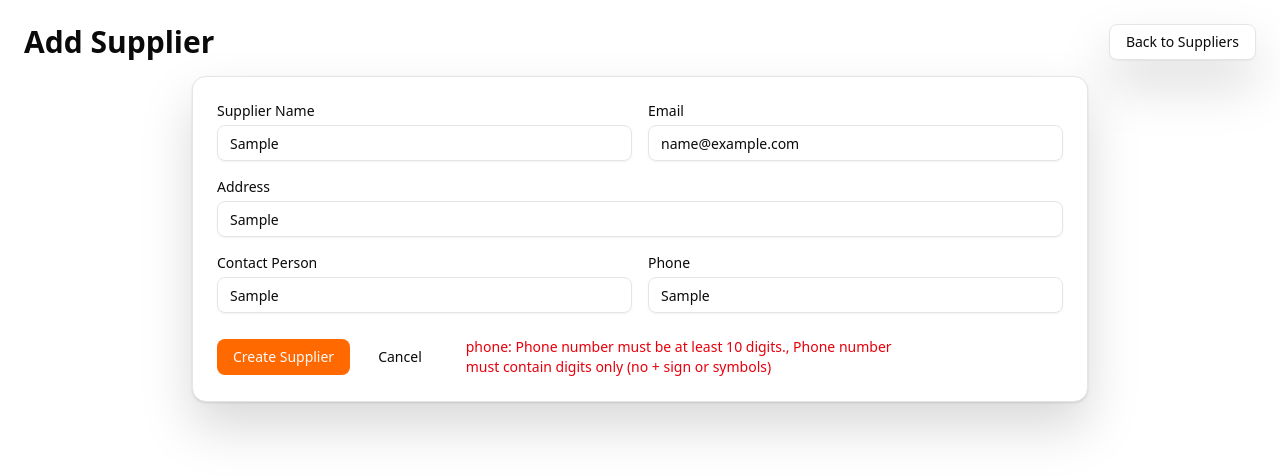
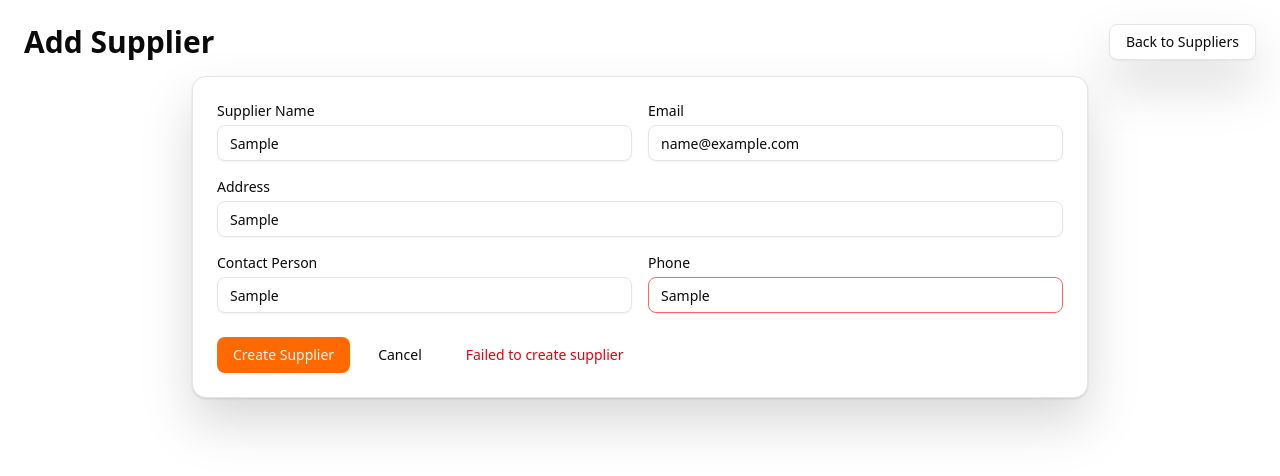
Before and after one commit to mostafa-meerzad/latest-pos, a Next.js app: page /suppliers/add-supplier in a window 1280 px wide. Both pictures are taken after typing "Sample", "name@example.com", "Sample", "Sample", "Sample" into the empty fields and a click on the button "Create Supplier". Shown: the top 476 px of the page. Built offline with nearby package versions, Linux system fonts and the light colour scheme; no server answers.

Commit message:
fix-suppliers page

```diff
--- a/app/services/supplierSchema.js
+++ b/app/services/supplierSchema.js
@@ -13,10 +13,12 @@ const supplierSchema = z.object({
 
   phone: z
     .string("Phone number is required")
-    .min(10, "Phone number must be at least 10 digits.")
-    .max(10, "Phone number must be exactly 10 digits.")
-    .regex(/^[0-9]+$/, "Phone number must contain digits only (no + sign or symbols)"),
-
+    // .string("Phone number must be 07********")
+    // .min(10, "Phone number must be 07********")
+    .min(10, "Phone number should be 10 digits")
+    .max(10, "Phone number should be 10 digits")
+    // .max(10, "Phone number must be 07********")
+    .regex(/^[0-9]+$/, " Invalid phone number "),
   email: z.string().email("Invalid email format").optional(),
 
   address: z
--- a/app/suppliers/add-supplier/page.jsx
+++ b/app/suppliers/add-supplier/page.jsx
@@ -19,6 +19,7 @@ export default function CreateSupplierPage() {
 
   // ui state
   const [error, setError] = useState(null);
+  const [fieldErrors, setFieldErrors] = useState({});
   const [submitting, setSubmitting] = useState(false);
 
   // helper: normalize error into human-readable string
@@ -45,8 +46,8 @@ export default function CreateSupplierPage() {
     setError(null);
 
     // simple client validation
-    if (!name.trim()) return setError("Supplier name is required.");
-    if (!phone.trim()) return setError("Phone number is required.");
+    // if (!name.trim()) return setError("Supplier name is required.");
+    // if (!phone.trim()) return setError("Phone number is required.");
 
     setSubmitting(true);
     try {
@@ -69,8 +70,10 @@ export default function CreateSupplierPage() {
       if (res.ok && data.success) {
         router.push("/suppliers");
       } else {
-        const msg = extractErrorMessage(data.error);
-        setError(msg || "Failed to create supplier");
+        // const msg = extractErrorMessage(data.error);
+        setError(data.error && "Failed to create supplier");
+        // console.log(data.error)
+        setFieldErrors(data.error?.fieldErrors || {});
       }
     } catch (err) {
       console.error("Error creating supplier:", err);
@@ -98,67 +101,99 @@ export default function CreateSupplierPage() {
               <div className="grid grid-cols-1 md:grid-cols-2 gap-4">
                 {/* Name */}
                 <div>
-                  <label className="text-sm font-medium block mb-1">Supplier Name</label>
+                  <label className="text-sm font-medium block mb-1">
+                    Supplier Name
+                  </label>
                   <Input
                     value={name}
                     onChange={(e) => setName(e.target.value)}
-                    placeholder="Enter supplier name"
+                    placeholder={fieldErrors.name || "Enter supplier name"}
+                    className={`${fieldErrors.name && "border-red-400 "}`}
                   />
                 </div>
 
                 {/* Email */}
                 <div>
-                  <label className="text-sm font-medium block mb-1">Email</label>
+                  <label className="text-sm font-medium block mb-1">
+                    Email
+                  </label>
                   <Input
                     type="email"
                     value={email}
                     onChange={(e) => setEmail(e.target.value)}
-                    placeholder="Enter supplier email"
+                    placeholder={fieldErrors.email || "Enter supplier email"}
+                    className={`${
+                      fieldErrors.email && "border-red-400 "
+                    } invalid:focus:ring-red-400 invalid:focus:ring-1 invalid:focus:border-none`}
                   />
                 </div>
 
                 {/* Address */}
                 <div className="md:col-span-2">
-                  <label className="text-sm font-medium block mb-1">Address</label>
+                  <label className="text-sm font-medium block mb-1">
+                    Address
+                  </label>
                   <Input
                     value={address}
                     onChange={(e) => setAddress(e.target.value)}
-                    placeholder="Enter supplier address"
+                    placeholder={
+                      fieldErrors.address || "Enter supplier address"
+                    }
+                    className={`${fieldErrors.address && "border-red-400 "}`}
                   />
                 </div>
 
                 {/* Contact Person */}
                 <div>
-                  <label className="text-sm font-medium block mb-1">Contact Person</label>
+                  <label className="text-sm font-medium block mb-1">
+                    Contact Person
+                  </label>
                   <Input
                     value={contactPerson}
                     onChange={(e) => setContactPerson(e.target.value)}
-                    placeholder="Enter contact person name"
+                    placeholder={
+                      fieldErrors.contactPerson || "Enter contact person name"
+                    }
+                    className={`${
+                      fieldErrors.contactPerson && "border-red-400 "
+                    }`}
                   />
                 </div>
 
                 {/* Phone */}
                 <div>
-                  <label className="text-sm font-medium block mb-1">Phone</label>
+                  <label className="text-sm font-medium block mb-1">
+                    Phone
+                  </label>
                   <Input
                     value={phone}
                     onChange={(e) => setPhone(e.target.value)}
-                    placeholder="Enter phone number"
+                    placeholder={fieldErrors.phone || "Enter phone number"}
+                    className={`${fieldErrors.phone && "border-red-400 "}`}
                   />
                 </div>
               </div>
 
               {/* Actions */}
               <div className="mt-6 flex items-center gap-3">
-                <Button type="submit" className="bg-orange-500" disabled={submitting}>
+                <Button
+                  type="submit"
+                  className="bg-orange-500"
+                  disabled={submitting}
+                >
                   {submitting ? "Saving..." : "Create Supplier"}
                 </Button>
-                <Button variant="ghost" onClick={() => router.push("/suppliers")}>
+                <Button
+                  variant="ghost"
+                  onClick={() => router.push("/suppliers")}
+                >
                   Cancel
                 </Button>
 
                 {error && (
                   <div className="ml-4 text-sm text-red-600 break-words max-w-md">
+                    {console.log("the error object i get: ", typeof error)}
+                    {console.log(fieldErrors)}
                     {error}
                   </div>
                 )}
```
